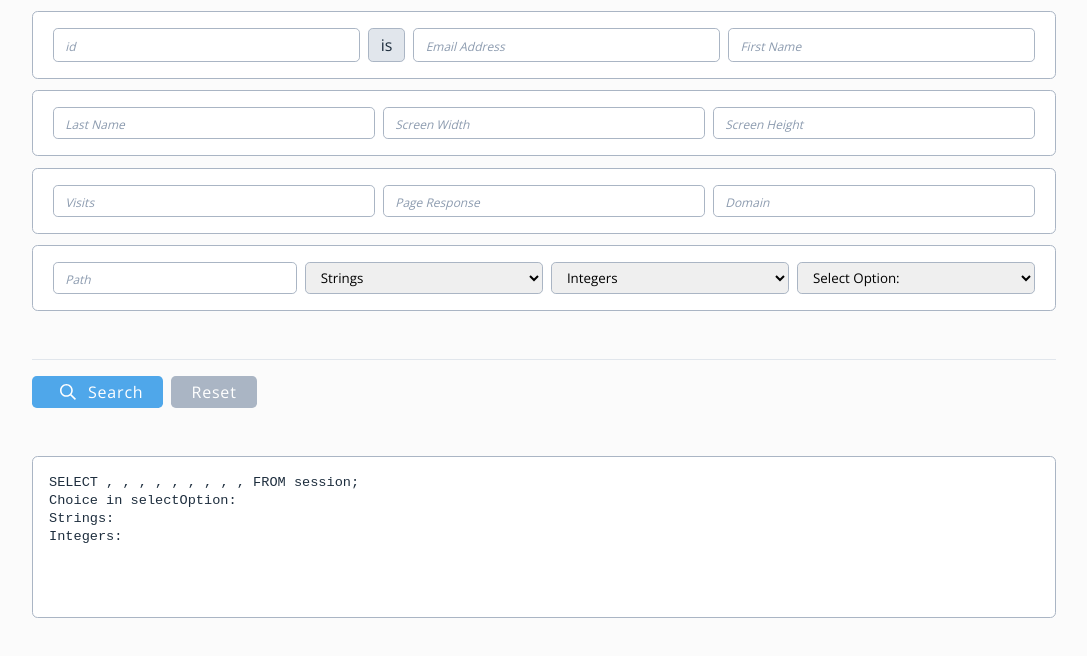
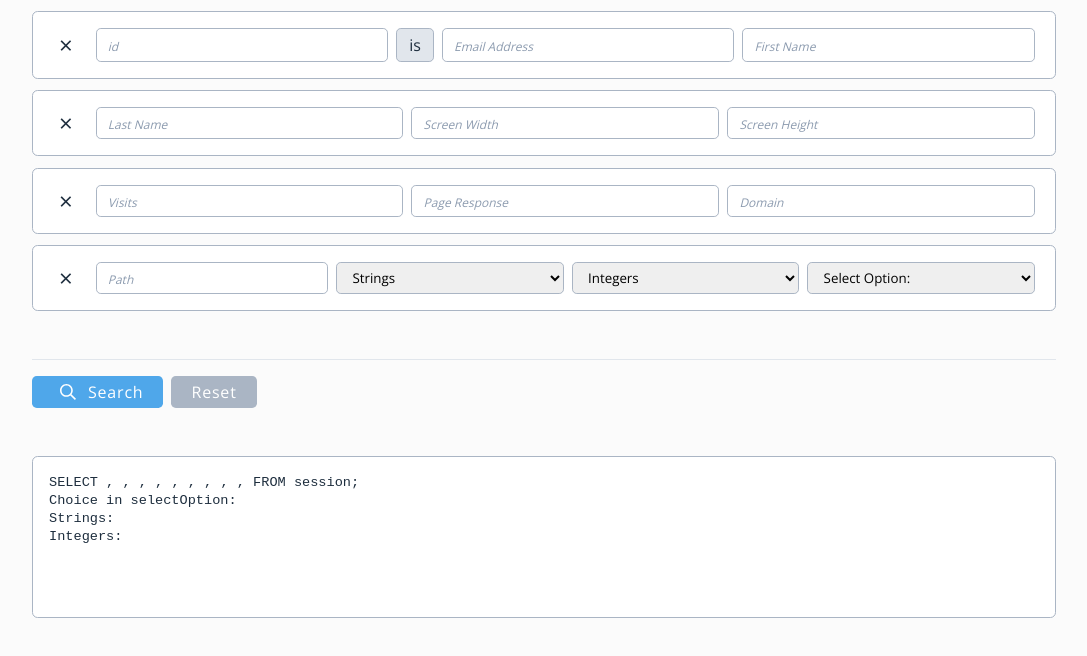
Before and after one commit to RyanBrown/quantum-metric, a React (Create React App) app: page / in a window 1280 px wide. Shown: the top 656 px of the page, without its empty margins (96-1183 px from the left). Built offline with nearby package versions, Linux system fonts and the light colour scheme.

Commit message:
Quantim Metric - styled-components added

```diff
--- a/src/Components/FilterBlock/FilterBlock.js
+++ b/src/Components/FilterBlock/FilterBlock.js
@@ -1,20 +1,14 @@
 import React from 'react';
-import PropTypes from 'prop-types';
+import Button from '../Button/Button';
 import './styles.scss';
-
-const propTypes = {
-    children: PropTypes.oneOfType([PropTypes.string, PropTypes.element]).isRequired,
-    id: PropTypes.string,
-};
 
 const FilterBlock = (props) => {
     return (
-        <div className='filter-block' id={props.id}>
+        <div className='filter-block'>
+            <Button variant='close'>&times;</Button>
             {props.children}
         </div>
     );
 };
 
-FilterBlock.propTypes = propTypes;
-
 export default FilterBlock;
--- a/src/Components/Form/Form.js
+++ b/src/Components/Form/Form.js
@@ -1,6 +1,7 @@
 import React, { Component } from 'react';
 import ActionBar from '../ActionBar/ActionBar';
 import Button from '../Button/Button';
+import FilterBlock from '../FilterBlock/FilterBlock';
 import Generated from '../Generated/Generated';
 import Marker from '../Marker/Marker';
 import SelectMenu from '../SelectMenu/SelectMenu';
@@ -50,7 +51,7 @@ class Form extends Component {
         return (
             <>
                 <form className='form' onSubmit={this.handleSubmit}>
-                    <div className='filter-block'>
+                    <FilterBlock>
                         <TextInput
                             name='id'
                             onChange={this.handleChange}
@@ -73,8 +74,8 @@ class Form extends Component {
                             type='text'
                             value={this.state.user_first_name}
                         />
-                    </div>
-                    <div className='filter-block'>
+                    </FilterBlock>
+                    <FilterBlock>
                         <TextInput
                             name='user_last_name'
                             onChange={this.handleChange}
@@ -96,8 +97,8 @@ class Form extends Component {
                             type='text'
                             value={this.state.screen_height}
                         />
-                    </div>
-                    <div className='filter-block'>
+                    </FilterBlock>
+                    <FilterBlock>
                         <TextInput
                             name='visits'
                             onChange={this.handleChange}
@@ -119,8 +120,8 @@ class Form extends Component {
                             type='text'
                             value={this.state.domain}
                         />
-                    </div>
-                    <div className='filter-block'>
+                    </FilterBlock>
+                    <FilterBlock>
                         <TextInput
                             name='path'
                             onChange={this.handleChange}
@@ -163,7 +164,7 @@ class Form extends Component {
                             <option value='Domain'>Domain</option>
                             <option value='Page Path'>Page Path</option>
                         </SelectMenu>
-                    </div>
+                    </FilterBlock>
 
                     <ActionBar>
                         <Button type='submit' value='Submit' variant='primary'>
```
